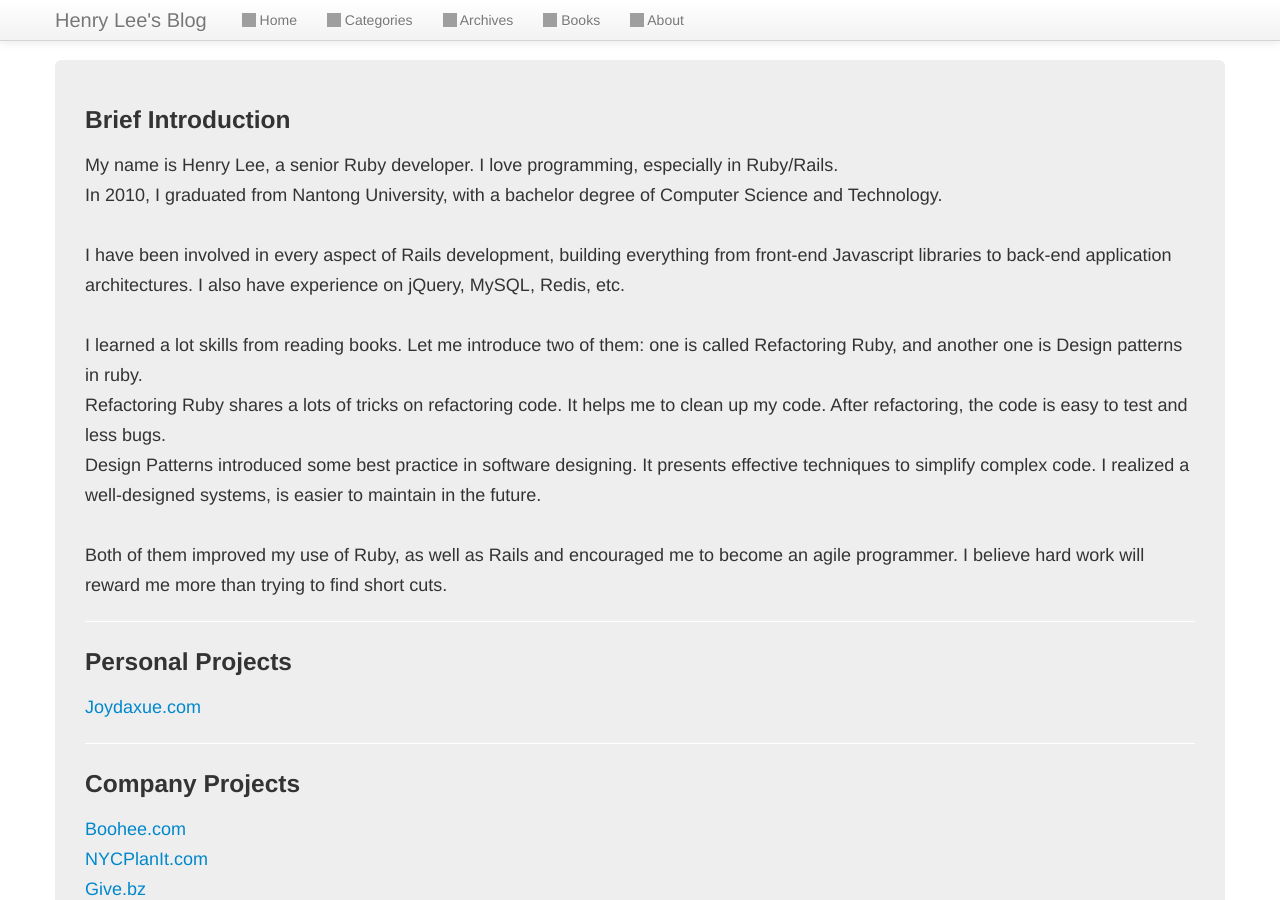
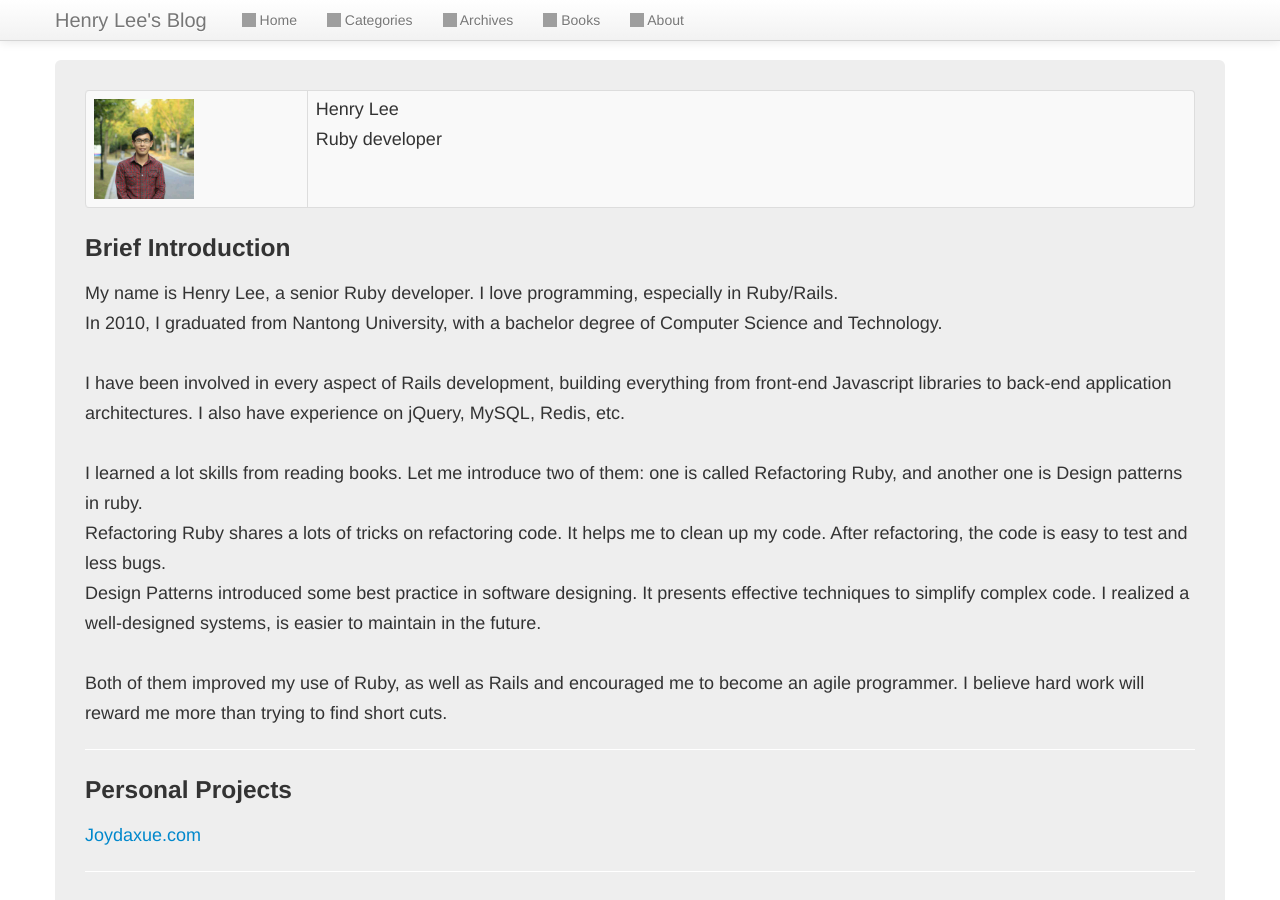
Before and after one commit to manageyp/manageyp.github.com, a Jekyll site: the page built from about.html, in a window 1280 px wide and 900 px high. Built offline with Jekyll 4.4.1, drawn with Linux system fonts in a browser that asks for light colours; nearby versions of some CDN libraries; grey boxes are pictures that could not be loaded.

Commit message:
[Change] about page avatar

```diff
--- a/about.html
+++ b/about.html
@@ -3,6 +3,22 @@ layout: page
 title: About Me
 permalink: /about/
 ---
+
+<table class="table table-bordered table-striped">
+  <tr>
+    <td style="width:20%">
+      <a href="https://github.com/manageyp" target="_blank">
+        <img src="/images/avatar.jpg" style="width:100px;height:100px" alt="Henry Lee avatar"/>
+      </a>
+    </td>
+    <td style="width:80%">
+        <p>Henry Lee</p>
+        <p>Ruby developer</p>
+    </td>
+  </tr>
+</table>
+
+
 <div>
   <h3>Brief Introduction</h3>
   <p>
```
